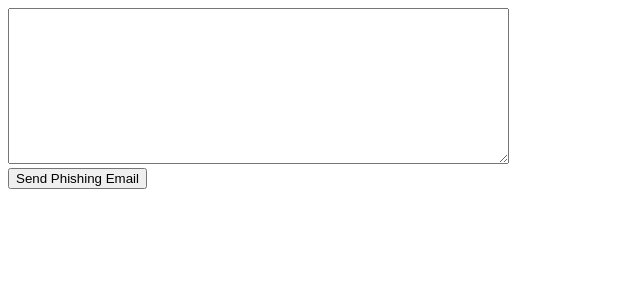
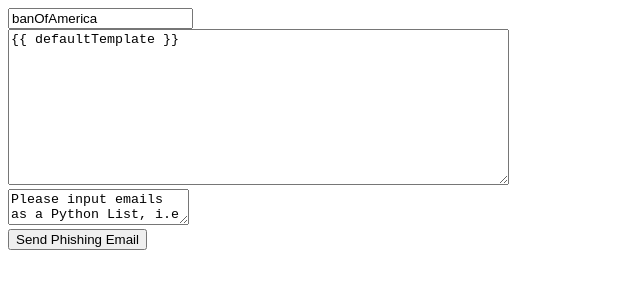
Before and after one commit to siddthesquid/wh3nSpearPhishing, a plain HTML site: page BanOfAmericaTemplateEditingPage.html in a window 1280 px wide. Shown: the whole page, without its empty margins (0-640 px from the left). Drawn offline with Linux system fonts and the light colour scheme.

Commit message:
Added variable name passing with recepients and alias

```diff
--- a/BanOfAmericaTemplateEditingPage.html
+++ b/BanOfAmericaTemplateEditingPage.html
@@ -1,9 +1,10 @@
 <!DOCTYPE html>
 <html>
   <body>
-
     <form action="/Leaderboard" method="post">
-      <div><textarea name="finalTemplate" rows="10" cols="60" value="{{ defaultTemplate }}"></textarea></div>
+      <div><input name='alias' type="text" value="banOfAmerica"</div>
+      <div><textarea name="finalTemplate" rows="10" cols="60">{{ defaultTemplate }}</textarea></div>
+      <div><textarea name='recipients' type="text">Please input emails as a Python List, i.e [user1@host.com, user2@host.com, ... ]</textarea></div>
       <div><input type="submit" value="Send Phishing Email"></div>
     </form>
 
```
